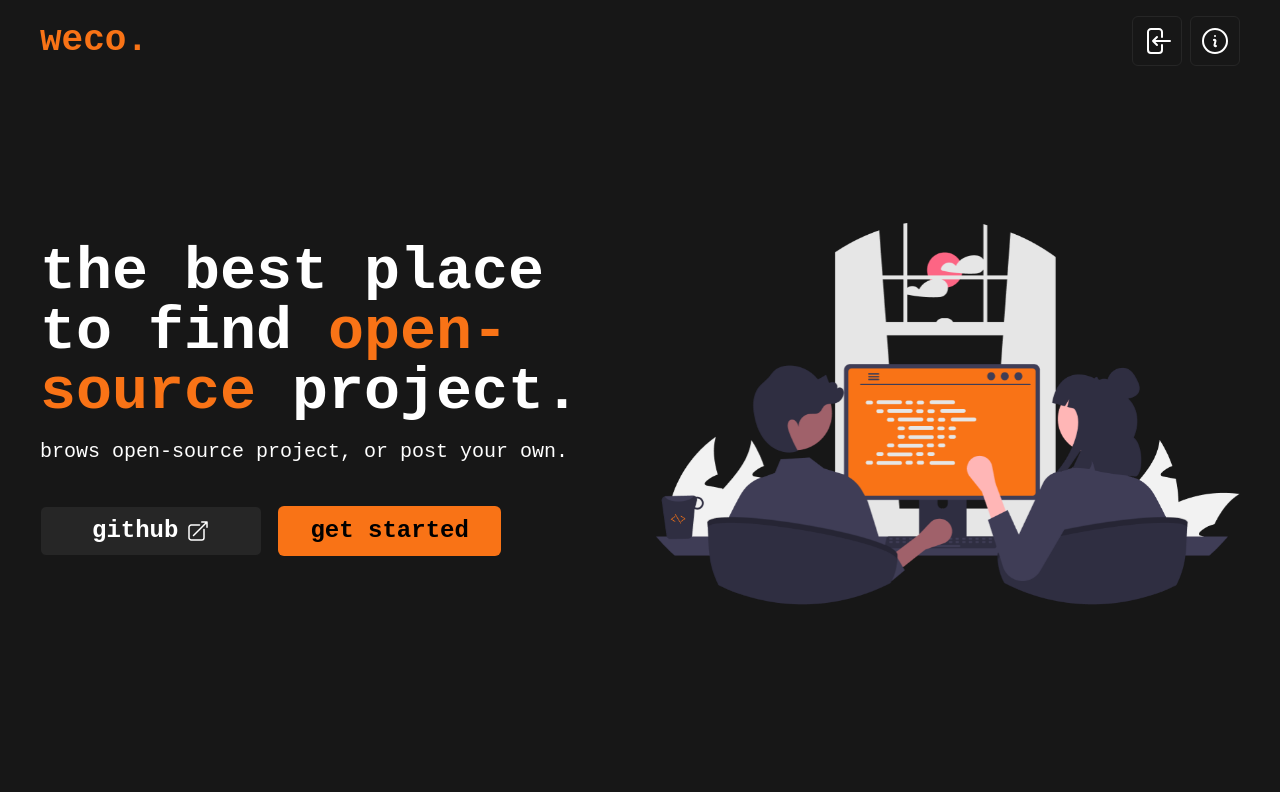
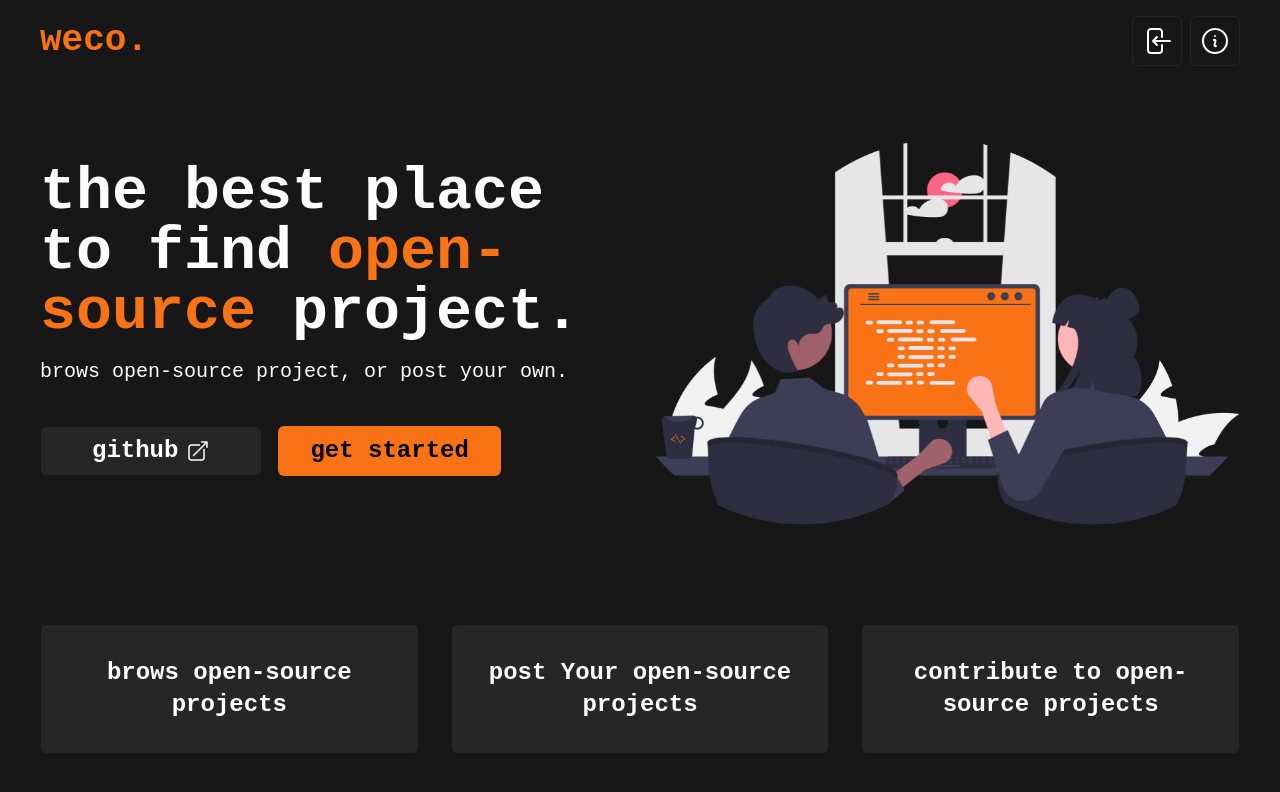
Before and after one commit to MFLXU/weco, a React (Create React App) app: page / in a window 1280 px wide. Shown: the top 792 px of the page. Built offline with nearby package versions, Linux system fonts and the light colour scheme; no server answers.

Commit message:
added featured section

```diff
--- a/src/App.tsx
+++ b/src/App.tsx
@@ -1,6 +1,6 @@
 import { Routes, Route } from "react-router-dom";
 import { About, CreatePost, Home, Login, Projects } from "./pages/index";
-import { Navbar } from "./components/index";
+import { Navbar, Footer } from "./components/index";
 import Notice from "./pages/home/Notice";
 import { useEffect, useState } from "react";
 
--- /dev/null
+++ b/src/components/Footer.tsx
@@ -0,0 +1,14 @@
+const Footer = () => {
+  return (
+    <footer className="absolute bottom-0">
+      <div className="container">
+        <div>
+          <p>
+            Made with 🧡 by <a href="/">Louaye Kazar</a>
+          </p>
+        </div>
+      </div>
+    </footer>
+  );
+};
+export default Footer;
--- a/src/components/index.js
+++ b/src/components/index.js
@@ -1 +1,2 @@
 export { default as Navbar } from "./Navbar";
+export { default as Footer } from "./Footer";
--- a/src/pages/About.tsx
+++ b/src/pages/About.tsx
@@ -1,3 +1,5 @@
+import { ArrowTopRightOnSquareIcon } from "@heroicons/react/24/outline";
+
 const About = () => {
   return (
     <section>
@@ -27,14 +29,14 @@ const About = () => {
             and styled fully using TailwindCSS, Back-end build using Firebase
             Authentication and Firestore database.
           </p>
-          <p className="text-xl mb-10 mt-40 text-center">
-            give us a star on{" "}
+          <p className="text-xl mb-10 mt-40 text-center flex items-center justify-center gap-4&">
+            give us a ⭐ on{" "}
             <a
-              className="bg-neutral-800 py-2 px-4 rounded-md hover:bg-neutral-700 duration-300 font-extrabold"
+              className=" flex items-center justify-center gap-2 w-fit bg-neutral-800 py-2 px-4 rounded-md hover:bg-neutral-700 duration-300 font-extrabold"
               href="https://github.com/MFLXU/weco"
               target="_blank"
             >
-              Github
+              Github <ArrowTopRightOnSquareIcon className="w-5" />
             </a>
           </p>
         </div>
--- /dev/null
+++ b/src/pages/home/Features.tsx
@@ -0,0 +1,21 @@
+const Features = () => {
+  return (
+    <section className="mt-20">
+      <div className="container">
+        <div className="grid md:grid-cols-3 gap-8 text-center">
+          <div className=" hover:-translate-y-2 flex gap-2 items-center justify-center hover:border-orange-500 border border-neutral-900 text-2xl font-bold py-8 px-8 rounded-md bg-neutral-800 duration-300">
+            <p>brows open-source projects</p>
+          </div>
+          <div className=" hover:-translate-y-2 flex gap-2 items-center justify-center hover:border-orange-500 border border-neutral-900 text-2xl font-bold py-8 px-8 rounded-md bg-neutral-800 duration-300">
+            <p>post Your open-source projects</p>
+          </div>
+          <div className=" hover:-translate-y-2 flex gap-2 items-center justify-center hover:border-orange-500 border border-neutral-900 text-2xl font-bold py-8 px-8 rounded-md bg-neutral-800 duration-300">
+            <p>contribute to open-source projects</p>
+          </div>
+        </div>
+      </div>
+    </section>
+  );
+};
+
+export default Features;
--- a/src/pages/home/Home.tsx
+++ b/src/pages/home/Home.tsx
@@ -1,12 +1,13 @@
 import { useNavigate } from "react-router-dom";
 import { ArrowTopRightOnSquareIcon } from "@heroicons/react/24/outline";
+import Features from "./Features";
 const heroImg = require("../../utils/hero-img.png");
 const Home = () => {
   const navigate = useNavigate();
   return (
     <section>
       <div className="container">
-        <div className="grid md:grid-cols-2 gap-8 mt-10 md:mt-40">
+        <div className="grid md:grid-cols-2 gap-8 mt-10 md:mt-20">
           <div>
             <h1 className="md:text-6xl text-5xl font-extrabold md:text-left text-center">
               the best place to find{" "}
@@ -38,6 +39,7 @@ const Home = () => {
             <img src={heroImg} alt="" />
           </div>
         </div>
+        <Features />
       </div>
     </section>
   );
```
